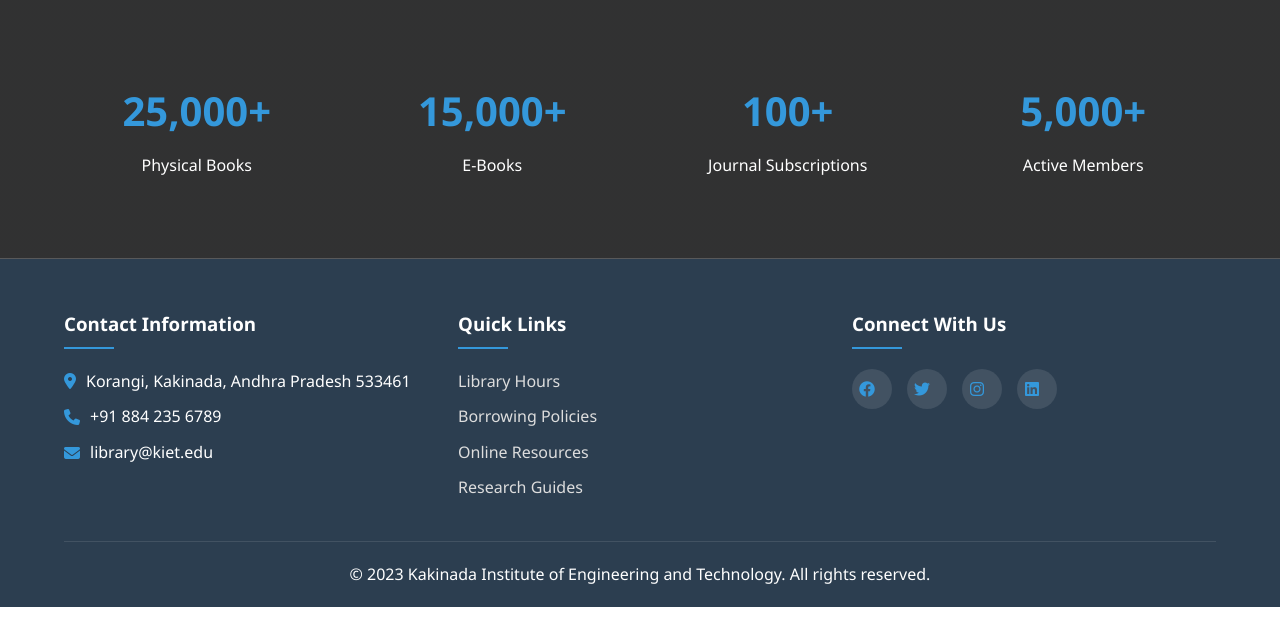
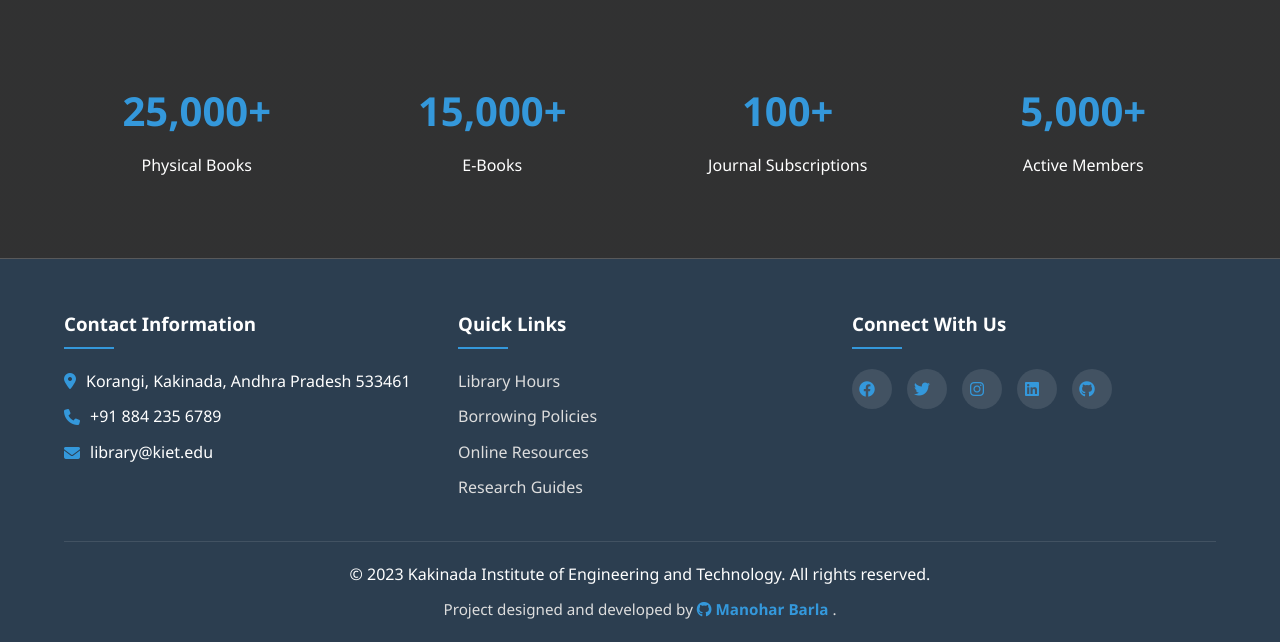
Before and after one commit to Manohar-Barla/library-management-system, a Django app: page / in a window 1280 px wide. Shown: the part 1512-2154 px from the top of the page. Before the commit the page ends 2119 px from the top, so only its background shows below. Run offline with Django 4.2, Linux system fonts and the light colour scheme; some libraries are stand-ins or nearby versions.

Commit message:
adding  git hub account

```diff
--- a/applib/templates/Home.html
+++ b/applib/templates/Home.html
@@ -192,11 +192,18 @@
                         <a href="#"><i class="fab fa-twitter"></i></a>
                         <a href="#"><i class="fab fa-instagram"></i></a>
                         <a href="#"><i class="fab fa-linkedin"></i></a>
+                        <a href="https://github.com/Manohar-Barla" target="_blank" title="My GitHub Account"><i class="fab fa-github"></i></a>
                     </div>
                 </div>
             </div>
             <div class="footer-bottom">
                 <p>&copy; 2023 Kakinada Institute of Engineering and Technology. All rights reserved.</p>
+                <p style="margin-top: 10px; font-size: 0.95rem; color: #ddd;">
+                    Project designed and developed by
+                    <a href="https://github.com/Manohar-Barla" target="_blank" style="color: #3498DB; font-weight: bold; text-decoration: none;">
+                        <i class="fab fa-github"></i> Manohar Barla
+                    </a>.
+                </p>
             </div>
         </div>
     </footer>
```
